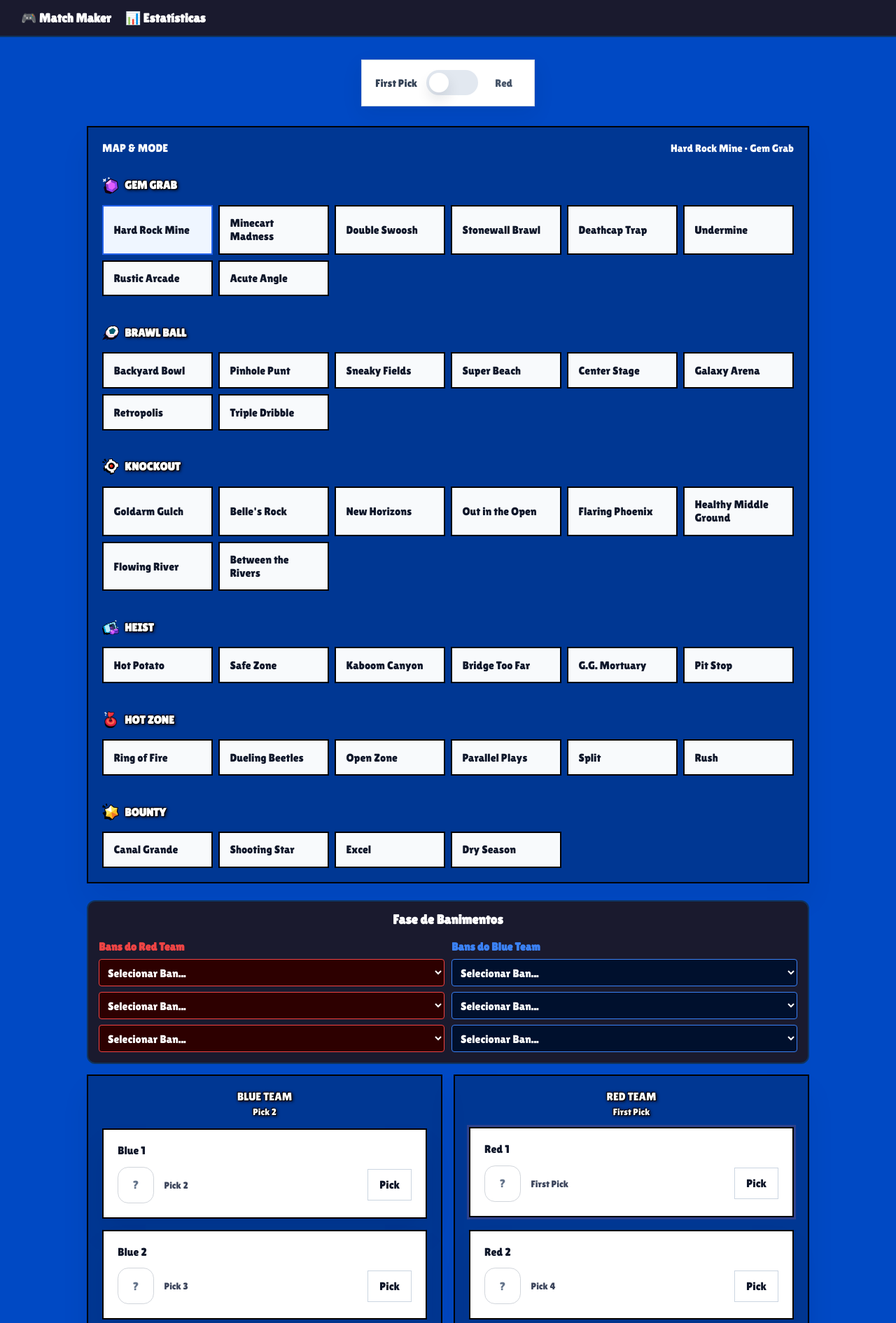
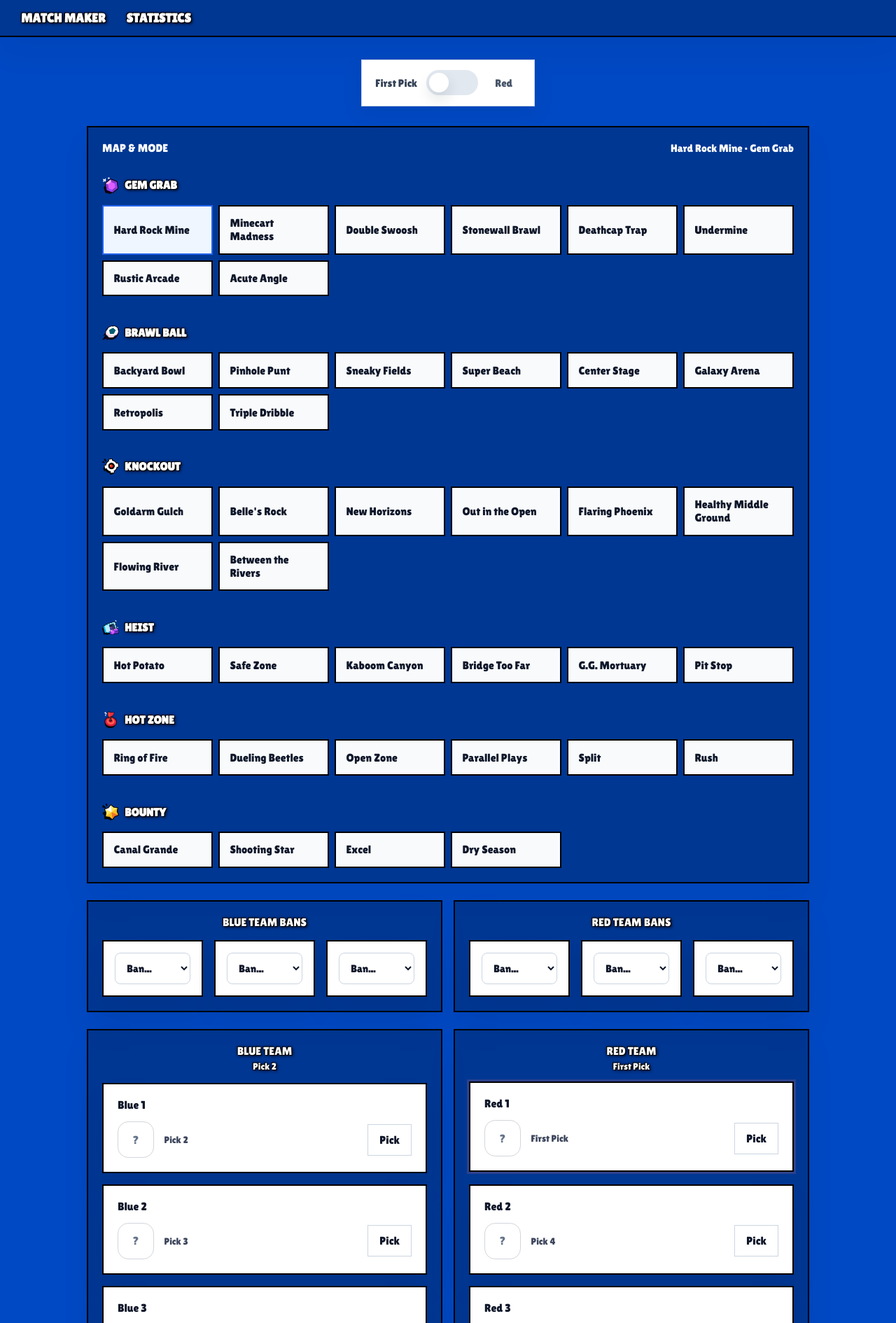
Before and after one commit to neuralshade/brawlpick, a React (Vite) app: page / in a window 1280 px wide. Shown: the top 1890 px of the page at 70% size. Built offline with nearby package versions, Linux system fonts and the light colour scheme.

Commit message:
O software precisa melhorar a amostrageem das estatísticas.

```diff
--- a/src/App.jsx
+++ b/src/App.jsx
@@ -4,28 +4,39 @@ import MatchMaker from './pages/MatchMaker';
 import Statistics from './pages/Statistics';
 
 function App() {
-  // Estado global da base de dados em memória
   const [savedComps, setSavedComps] = useState([]);
 
   return (
     <BrowserRouter>
-      {/* Barra de Navegação (Menu) */}
+      {/* Barra de Navegação estilizada seguindo o design do MatchMaker */}
       <nav style={{
         display: 'flex',
-        gap: '20px',
+        gap: '30px',
         padding: '15px 30px',
-        background: '#1a1a2e',
-        borderBottom: '2px solid #0f3460'
+        background: 'rgba(0, 0, 0, 0.25)',
+        borderBottom: '2px solid #000',
+        boxShadow: '0 24px 40px rgba(15, 23, 42, 0.06)'
       }}>
-        <Link to="/" style={{ color: 'white', textDecoration: 'none', fontWeight: 'bold', fontSize: '18px' }}>
-          🎮 Match Maker
+        <Link to="/" style={{
+          color: 'white',
+          textDecoration: 'none',
+          fontWeight: 'bold',
+          fontSize: '18px',
+          textShadow: '0 0 2px #000, 0 0 4px #000, 1px 1px 0 #000, -1px -1px 0 #000, 2px 2px 4px rgba(0, 0, 0, 0.7)'
+        }}>
+          MATCH MAKER
         </Link>
-        <Link to="/stats" style={{ color: 'white', textDecoration: 'none', fontWeight: 'bold', fontSize: '18px' }}>
-          📊 Estatísticas
+        <Link to="/stats" style={{
+          color: 'white',
+          textDecoration: 'none',
+          fontWeight: 'bold',
+          fontSize: '18px',
+          textShadow: '0 0 2px #000, 0 0 4px #000, 1px 1px 0 #000, -1px -1px 0 #000, 2px 2px 4px rgba(0, 0, 0, 0.7)'
+        }}>
+          STATISTICS
         </Link>
       </nav>
 
-      {/* Configuração das Rotas passando o estado compartilhado */}
       <Routes>
         <Route
           path="/"
--- a/src/pages/MatchMaker.jsx
+++ b/src/pages/MatchMaker.jsx
@@ -11,10 +11,9 @@ function MatchMaker({ savedComps, setSavedComps }) {
   const [activeSlot, setActiveSlot] = useState(null);
   const [searchTerm, setSearchTerm] = useState("");
   const [selectedMapMode, setSelectedMapMode] = useState(MAP_MODE_OPTIONS[0]);
-  const [notes, setNotes] = useState(""); // Novo estado para anotações do mapa
+  const [notes, setNotes] = useState("");
   const [showToast, setShowToast] = useState("");
 
-  // Heróis selecionados (tanto pickados quanto banidos) ficam indisponíveis
   const selectedHeroes = useMemo(() =>
     new Set([...slots.filter(Boolean), ...banSlots.filter(Boolean)]),
   [slots, banSlots]);
@@ -56,7 +55,6 @@ function MatchMaker({ savedComps, setSavedComps }) {
     setBanSlots(nextBans);
   };
 
-  // Permite salvar apenas se todos os picks e bans estiverem preenchidos
   const canSave = slots.every(Boolean) && banSlots.every(Boolean);
 
   const saveComposition = () => {
@@ -66,7 +64,7 @@ function MatchMaker({ savedComps, setSavedComps }) {
         id: Date.now(),
         firstPickTeam,
         mapMode: selectedMapMode,
-        notes: notes, // Salvando a anotação do mapa específico
+        notes: notes,
         bans: {
           red: banSlots.slice(0, 3),
           blue: banSlots.slice(3, 6)
@@ -81,11 +79,10 @@ function MatchMaker({ savedComps, setSavedComps }) {
       ...prev,
     ]);
 
-    // Reseta o draft
     setSlots(Array(6).fill(""));
     setBanSlots(Array(6).fill(""));
     setNotes("");
-    setShowToast("Composição e Bans salvos na memória!");
+    setShowToast("Draft successfully saved to memory!");
   };
 
   useEffect(() => {
@@ -129,54 +126,69 @@ function MatchMaker({ savedComps, setSavedComps }) {
         setSelectedMapMode={setSelectedMapMode}
       />
 
-      {/* --- FASE DE BANS --- */}
-      <section style={{ margin: '15px 0', padding: '15px', background: '#1a1a2e', borderRadius: '12px', border: '2px solid #0f3460' }}>
-        <h3 style={{ textAlign: 'center', color: '#fff', marginTop: 0 }}>Fase de Banimentos</h3>
-        <div style={{ display: 'flex', justifyContent: 'space-between', flexWrap: 'wrap', gap: '10px' }}>
-
-          <div style={{ flex: 1, minWidth: '150px', display: 'flex', flexDirection: 'column', gap: '8px' }}>
-            <span style={{ color: '#ef4444', fontWeight: 'bold' }}>Bans do Red Team</span>
-            {[0, 1, 2].map(idx => (
-              <select key={`red-ban-${idx}`} value={banSlots[idx]} onChange={(e) => handleBanChange(idx, e.target.value)} style={{ padding: '8px', background: '#2d0000', color: '#fff', borderRadius: '4px', border: '1px solid #ef4444' }}>
-                <option value="">Selecionar Ban...</option>
-                {BRAWLERS.map(b => <option key={b} value={b} disabled={selectedHeroes.has(b) && banSlots[idx] !== b}>{b}</option>)}
-              </select>
+      {/* --- BAN PHASE --- */}
+      <section className="pick-grid" style={{ marginBottom: '1.5rem' }}>
+        <div className="team-column blue-team">
+          <div className="team-header">
+            <span>BLUE TEAM BANS</span>
+          </div>
+          <div className="slot-row" style={{ gridTemplateColumns: 'repeat(auto-fit, minmax(100px, 1fr))' }}>
+            {[3, 4, 5].map(idx => (
+              <article key={`blue-ban-${idx}`} className="slot-card" style={{ padding: '1rem' }}>
+                <select
+                  value={banSlots[idx]}
+                  onChange={(e) => handleBanChange(idx, e.target.value)}
+                  style={{ width: '100%', padding: '0.75rem', background: '#fff', color: '#0f172a', border: '1px solid #cbd5e1', borderRadius: '0.5rem', fontFamily: 'inherit', fontSize: '0.95rem' }}
+                >
+                  <option value="">Ban...</option>
+                  {BRAWLERS.map(b => <option key={b} value={b} disabled={selectedHeroes.has(b) && banSlots[idx] !== b}>{b}</option>)}
+                </select>
+              </article>
             ))}
           </div>
+        </div>
 
-          <div style={{ flex: 1, minWidth: '150px', display: 'flex', flexDirection: 'column', gap: '8px' }}>
-            <span style={{ color: '#3b82f6', fontWeight: 'bold' }}>Bans do Blue Team</span>
-            {[3, 4, 5].map(idx => (
-              <select key={`blue-ban-${idx}`} value={banSlots[idx]} onChange={(e) => handleBanChange(idx, e.target.value)} style={{ padding: '8px', background: '#00102d', color: '#fff', borderRadius: '4px', border: '1px solid #3b82f6' }}>
-                <option value="">Selecionar Ban...</option>
-                {BRAWLERS.map(b => <option key={b} value={b} disabled={selectedHeroes.has(b) && banSlots[idx] !== b}>{b}</option>)}
-              </select>
+        <div className="team-column red-team">
+          <div className="team-header">
+            <span>RED TEAM BANS</span>
+          </div>
+          <div className="slot-row" style={{ gridTemplateColumns: 'repeat(auto-fit, minmax(100px, 1fr))' }}>
+            {[0, 1, 2].map(idx => (
+              <article key={`red-ban-${idx}`} className="slot-card" style={{ padding: '1rem' }}>
+                <select
+                  value={banSlots[idx]}
+                  onChange={(e) => handleBanChange(idx, e.target.value)}
+                  style={{ width: '100%', padding: '0.75rem', background: '#fff', color: '#0f172a', border: '1px solid #cbd5e1', borderRadius: '0.5rem', fontFamily: 'inherit', fontSize: '0.95rem' }}
+                >
+                  <option value="">Ban...</option>
+                  {BRAWLERS.map(b => <option key={b} value={b} disabled={selectedHeroes.has(b) && banSlots[idx] !== b}>{b}</option>)}
+                </select>
+              </article>
             ))}
           </div>
-
         </div>
       </section>
-      {/* --- FIM DA FASE DE BANS --- */}
+      {/* --- END BAN PHASE --- */}
 
       <section className="pick-grid">
         <TeamColumn teamName="BLUE TEAM" teamClass="blue-team" glowClass="blue-glow" startIndex={3} teamSlots={slots.slice(3, 6)} {...commonTeamProps} />
         <TeamColumn teamName="RED TEAM" teamClass="red-team" glowClass="red-glow" startIndex={0} teamSlots={slots.slice(0, 3)} {...commonTeamProps} />
       </section>
 
-      {/* --- ANOTAÇÕES DO MAPA --- */}
-      <section style={{ padding: '0 10px' }}>
+      {/* --- DRAFT NOTES --- */}
+      <section className="map-mode-card" style={{ marginBottom: '1.5rem', padding: '1.25rem' }}>
         <textarea
-          placeholder="Anotações estratégicas para este mapa/draft (Ex: Rotacionar pelo mato esquerdo, focar controle do mid...)"
+          placeholder="Strategic notes for this map/draft (e.g., Rotate through the left bush, focus on mid control...)"
           value={notes}
           onChange={(e) => setNotes(e.target.value)}
-          style={{ width: '100%', padding: '12px', background: '#111', color: '#fff', border: '1px solid #444', borderRadius: '8px', minHeight: '80px', fontFamily: 'inherit' }}
+          style={{ width: '100%', padding: '12px', background: '#fff', color: '#0f172a', border: '2px solid #000', borderRadius: '0', minHeight: '80px', fontFamily: 'inherit', fontSize: '1rem' }}
         />
       </section>
 
       <section className="actions-card">
         {showToast && <span className="toast-message" style={{ color: '#10b981', fontWeight: 'bold' }}>{showToast}</span>}
         <button disabled={!canSave} onClick={saveComposition} style={{ opacity: canSave ? 1 : 0.5, cursor: canSave ? 'pointer' : 'not-allowed', width: '100%', padding: '15px', fontSize: '1.2rem', marginTop: '10px' }}>
-          Salvar Draft na Memória
+          Save Draft to Memory
         </button>
       </section>
 
```
